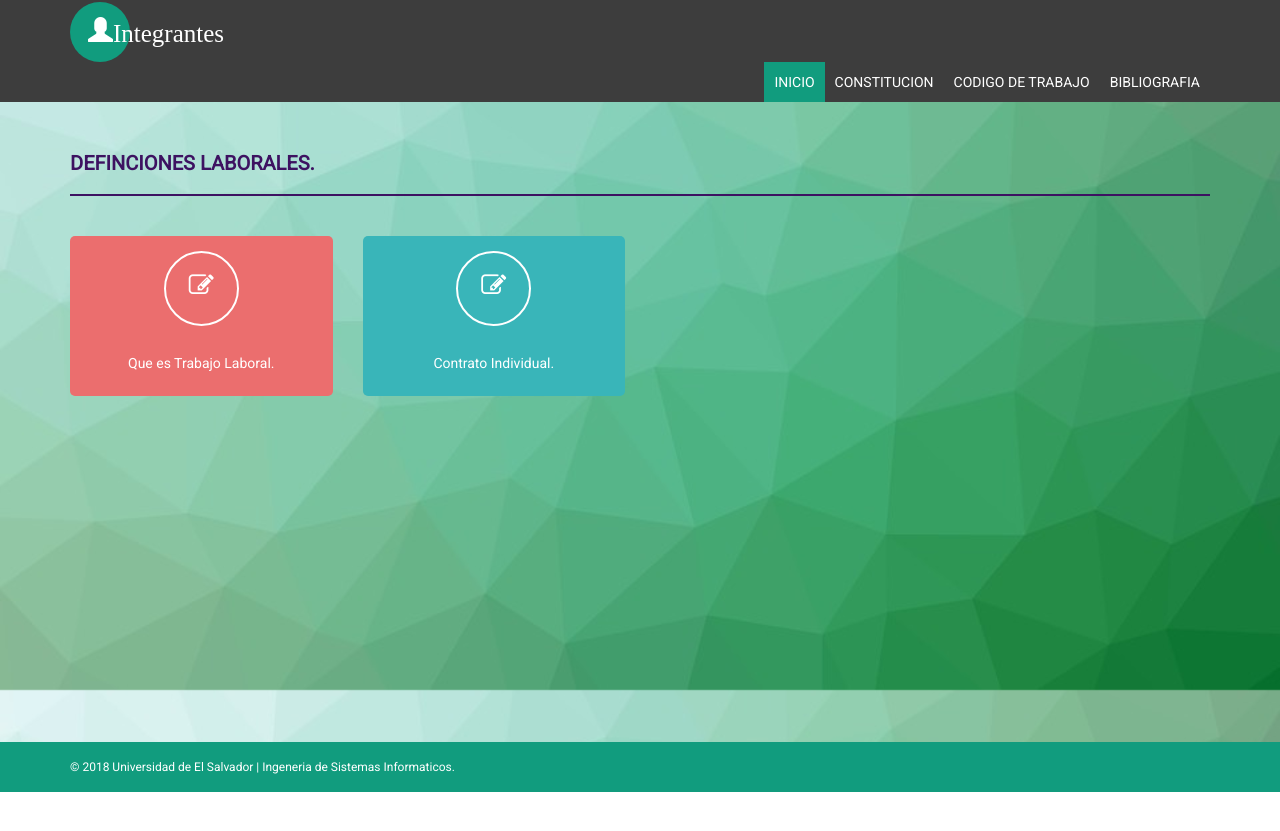
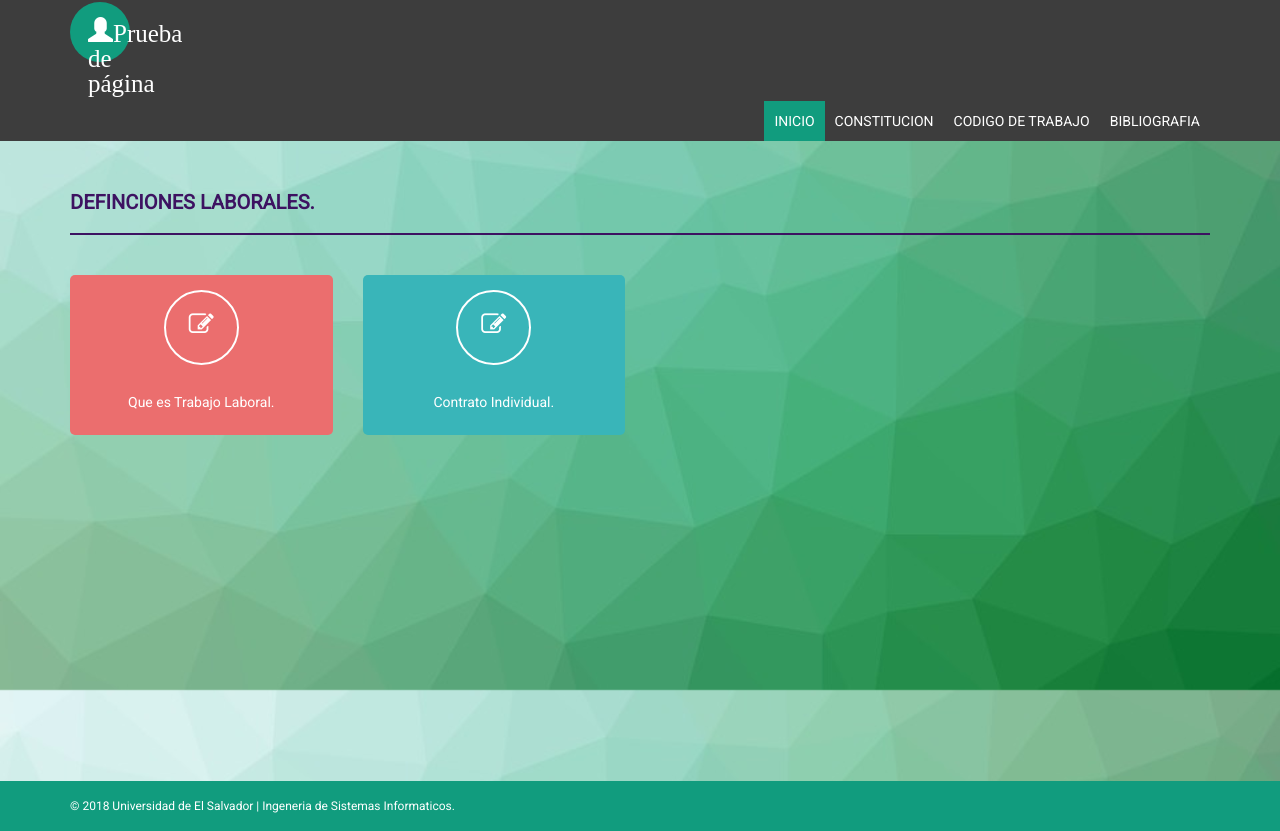
Before and after one commit to saddycs/PrimerRepositorio, a plain HTML site: page COMPDES2018/archivos/inicio.html in a window 1280 px wide. Shown: the part 110-941 px from the top of the page. Before the commit the page ends 902 px from the top, so only its background shows below. Drawn offline with Linux system fonts and the light colour scheme.

Commit message:
tercera version
tercera versión

```diff
--- a/COMPDES2018/archivos/inicio.html
+++ b/COMPDES2018/archivos/inicio.html
@@ -9,7 +9,7 @@
     <!--[if IE]>
         <meta http-equiv="X-UA-Compatible" content="IE=edge,chrome=1">
         <![endif]-->
-    <title>Legislacion Profesional</title>
+    <title>Prueba de Sady2</title>
     <!-- BOOTSTRAP CORE STYLE  -->
     <link href="../assets/css/bootstrap.css" rel="stylesheet" />
     <!-- FONT AWESOME ICONS  -->
@@ -82,7 +82,7 @@
 
                                         <li class="dropdown">
                                             <a class="dropdown-toggle" data-toggle="dropdown" href="#" aria-expanded="false">
-                                                <span class="glyphicon glyphicon-user" style="font-size: 25px;">Integrantes</span>
+                                                <span class="glyphicon glyphicon-user" style="font-size: 25px;">Prueba de página</span>
                                             </a>
                                             <div class="dropdown-menu dropdown-settings">
                                                 <div class="media">
```
Also changed, not shown: COMPDES2018/index.html (+1 -1 lines).
